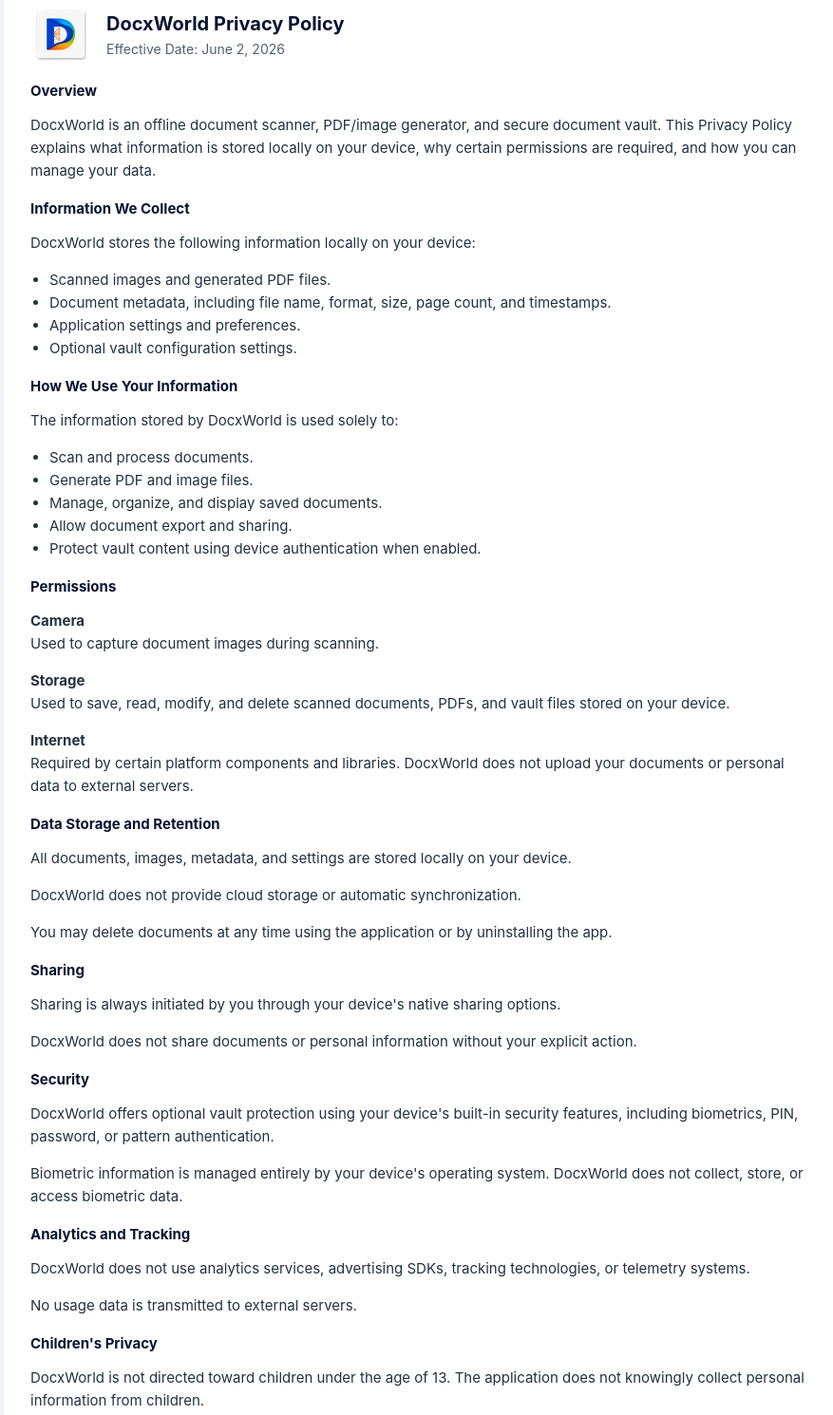
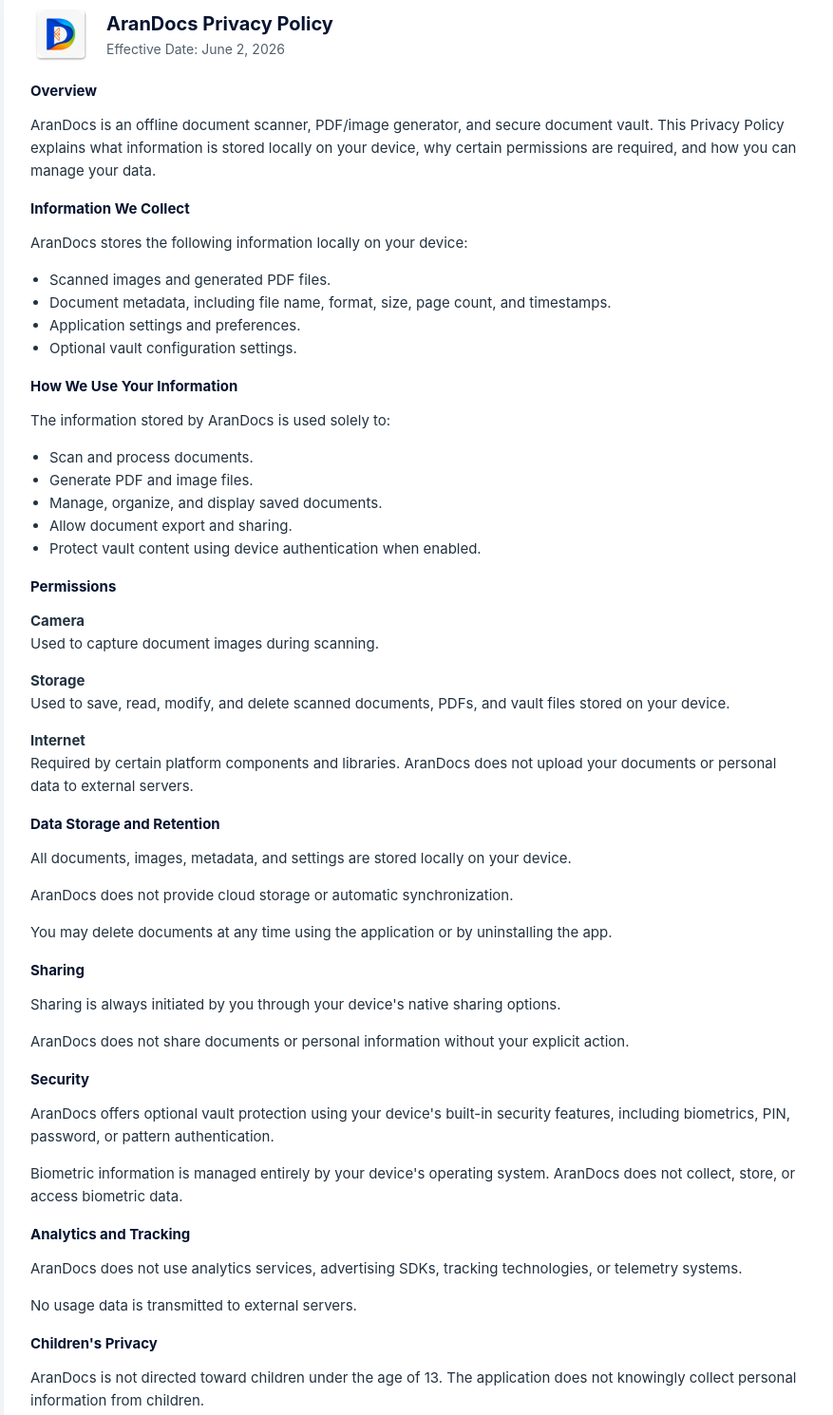
Before and after one commit to abikannan7564e/arandocs-privacy-policy, a plain HTML site: page index.html in a window 1280 px wide. Shown: the part 60-1550 px from the top of the page at 95% size, without its empty margins (198-1075 px from the left). Drawn offline with Linux system fonts and the light colour scheme.

Commit message:
arandocs name updated

```diff
--- a/index.html
+++ b/index.html
@@ -3,7 +3,7 @@
 	<head>
 		<meta charset="utf-8">
 		<meta name="viewport" content="width=device-width, initial-scale=1">
-		<title>DocxWorld Privacy Policy</title>
+		<title>AranDocs Privacy Policy</title>
 		<style>
 			body{font-family:Inter,system-ui,Arial,Helvetica,sans-serif;background:#f7fafc;color:#0b1220;margin:0;padding:36px}
 			.container{max-width:820px;margin:0 auto;background:white;padding:28px;border-radius:10px;box-shadow:0 8px 30px rgba(11,18,32,0.06)}
@@ -23,19 +23,19 @@
 		<div class="container">
 			<header>
 				<div class="icon">
-					<img src="ic_launcher.png" alt="DocxWorld icon">
+					<img src="ic_launcher.png" alt="AranDocs icon">
 				</div>
 				<div>
-					<h1>DocxWorld Privacy Policy</h1>
+					<h1>AranDocs Privacy Policy</h1>
 					<div class="muted">Effective Date: June 2, 2026</div>
 				</div>
 			</header>
 
 			<h2>Overview</h2>
-			<p>DocxWorld is an offline document scanner, PDF/image generator, and secure document vault. This Privacy Policy explains what information is stored locally on your device, why certain permissions are required, and how you can manage your data.</p>
+			<p>AranDocs is an offline document scanner, PDF/image generator, and secure document vault. This Privacy Policy explains what information is stored locally on your device, why certain permissions are required, and how you can manage your data.</p>
 
 			<h2>Information We Collect</h2>
-			<p>DocxWorld stores the following information locally on your device:</p>
+			<p>AranDocs stores the following information locally on your device:</p>
 			<ul>
 				<li>Scanned images and generated PDF files.</li>
 				<li>Document metadata, including file name, format, size, page count, and timestamps.</li>
@@ -44,7 +44,7 @@
 			</ul>
 
 			<h2>How We Use Your Information</h2>
-			<p>The information stored by DocxWorld is used solely to:</p>
+			<p>The information stored by AranDocs is used solely to:</p>
 			<ul>
 				<li>Scan and process documents.</li>
 				<li>Generate PDF and image files.</li>
@@ -56,34 +56,34 @@
 			<h2>Permissions</h2>
 			<p><strong>Camera</strong><br>Used to capture document images during scanning.</p>
 			<p><strong>Storage</strong><br>Used to save, read, modify, and delete scanned documents, PDFs, and vault files stored on your device.</p>
-			<p><strong>Internet</strong><br>Required by certain platform components and libraries. DocxWorld does not upload your documents or personal data to external servers.</p>
+			<p><strong>Internet</strong><br>Required by certain platform components and libraries. AranDocs does not upload your documents or personal data to external servers.</p>
 
 			<h2>Data Storage and Retention</h2>
 			<p>All documents, images, metadata, and settings are stored locally on your device.</p>
-			<p>DocxWorld does not provide cloud storage or automatic synchronization.</p>
+			<p>AranDocs does not provide cloud storage or automatic synchronization.</p>
 			<p>You may delete documents at any time using the application or by uninstalling the app.</p>
 
 			<h2>Sharing</h2>
 			<p>Sharing is always initiated by you through your device's native sharing options.</p>
-			<p>DocxWorld does not share documents or personal information without your explicit action.</p>
+			<p>AranDocs does not share documents or personal information without your explicit action.</p>
 
 			<h2>Security</h2>
-			<p>DocxWorld offers optional vault protection using your device's built-in security features, including biometrics, PIN, password, or pattern authentication.</p>
-			<p>Biometric information is managed entirely by your device's operating system. DocxWorld does not collect, store, or access biometric data.</p>
+			<p>AranDocs offers optional vault protection using your device's built-in security features, including biometrics, PIN, password, or pattern authentication.</p>
+			<p>Biometric information is managed entirely by your device's operating system. AranDocs does not collect, store, or access biometric data.</p>
 
 			<h2>Analytics and Tracking</h2>
-			<p>DocxWorld does not use analytics services, advertising SDKs, tracking technologies, or telemetry systems.</p>
+			<p>AranDocs does not use analytics services, advertising SDKs, tracking technologies, or telemetry systems.</p>
 			<p>No usage data is transmitted to external servers.</p>
 
 			<h2>Children's Privacy</h2>
-			<p>DocxWorld is not directed toward children under the age of 13. The application does not knowingly collect personal information from children.</p>
+			<p>AranDocs is not directed toward children under the age of 13. The application does not knowingly collect personal information from children.</p>
 
 			<h2>Changes to This Privacy Policy</h2>
 			<p>This Privacy Policy may be updated from time to time. Any updates will be published on this page with a revised effective date.</p>
 
 			<h2>Contact</h2>
 			<p>For questions regarding this Privacy Policy:<br>
-			<a class="mail" href="mailto:docxworldteam@gmail.com">docxworldteam@gmail.com</a></p>
+			<a class="mail" href="mailto:arandocs.support@gmail.com">arandocs.support@gmail.com</a></p>
 
 			<footer>
 				<p>Effective Date: June 2, 2026</p>
```
